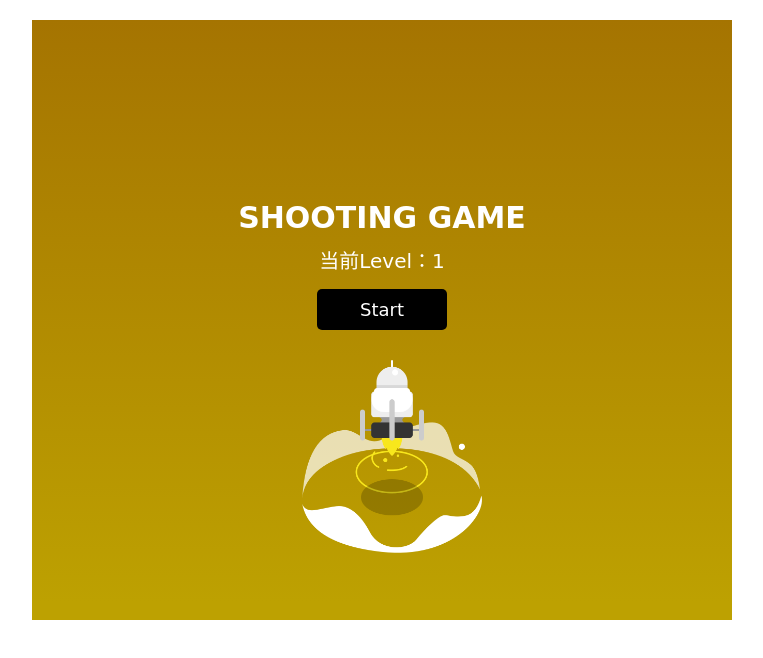
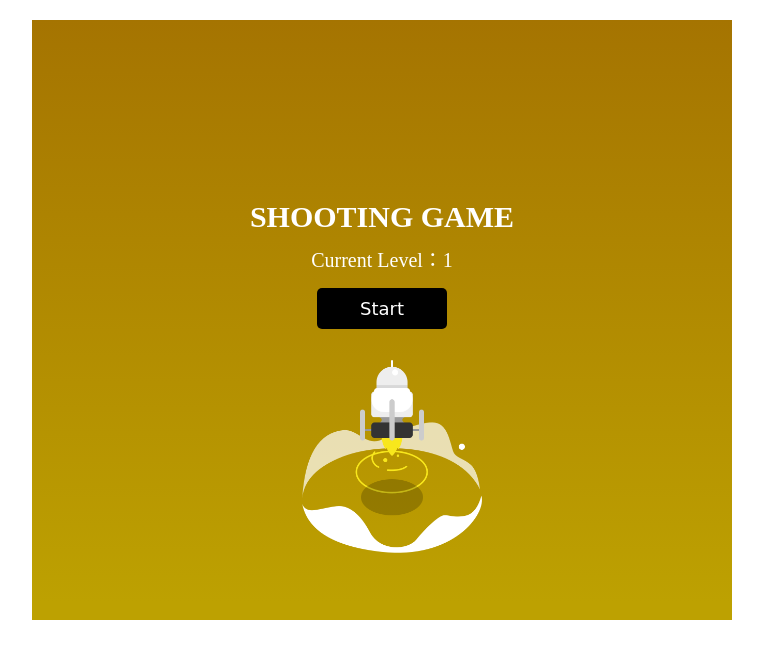
Before and after one commit to yuzheww/shooting-game, a plain HTML site: page index.html in a window 1280 px wide. Shown: the whole page, without its empty margins (258-1021 px from the left). Drawn offline with Linux system fonts and the light colour scheme.

Commit message:
correct shooting problem

```diff
--- a/js/app.js
+++ b/js/app.js
@@ -56,6 +56,7 @@ KeyBoard.prototype = {
   pressedUp: false,
   heldLeft: false,
   heldRight: false,
+  heldSpace: false,
   pressedSpace: false,
   pressedEnter: false,
   keydown: function (e) {
@@ -89,6 +90,7 @@ KeyBoard.prototype = {
     switch (key) {
       case 32:
         this.pressedSpace = false;
+        this.heldSpace = false;
         break;
       case 37:
         this.heldLeft = false;
@@ -355,8 +357,8 @@ var GAME = {
     });
   },
   renderLevel: function () {
-    levelText.innerText = '当前Level：' + this.opts.level;
-    nextLevelText.innerText = '下一Level：' + (this.opts.level + 1);
+    levelText.innerText = ' Current Level：' + this.opts.level;
+    nextLevelText.innerText = 'Next Level：' + (this.opts.level + 1);
   },
   renderScore: function () {
     scoreText.innerText = this.score;
--- a/style.css
+++ b/style.css
@@ -16,7 +16,7 @@ canvas {
 body {
   /*background: #e7e7e7;*/
   color: #fff;
-  font-family: cursive, Arial, sans-serif;
+  font-family: serif, Arial, sans-serif;
   font-size: 18px;
 }
 
```
